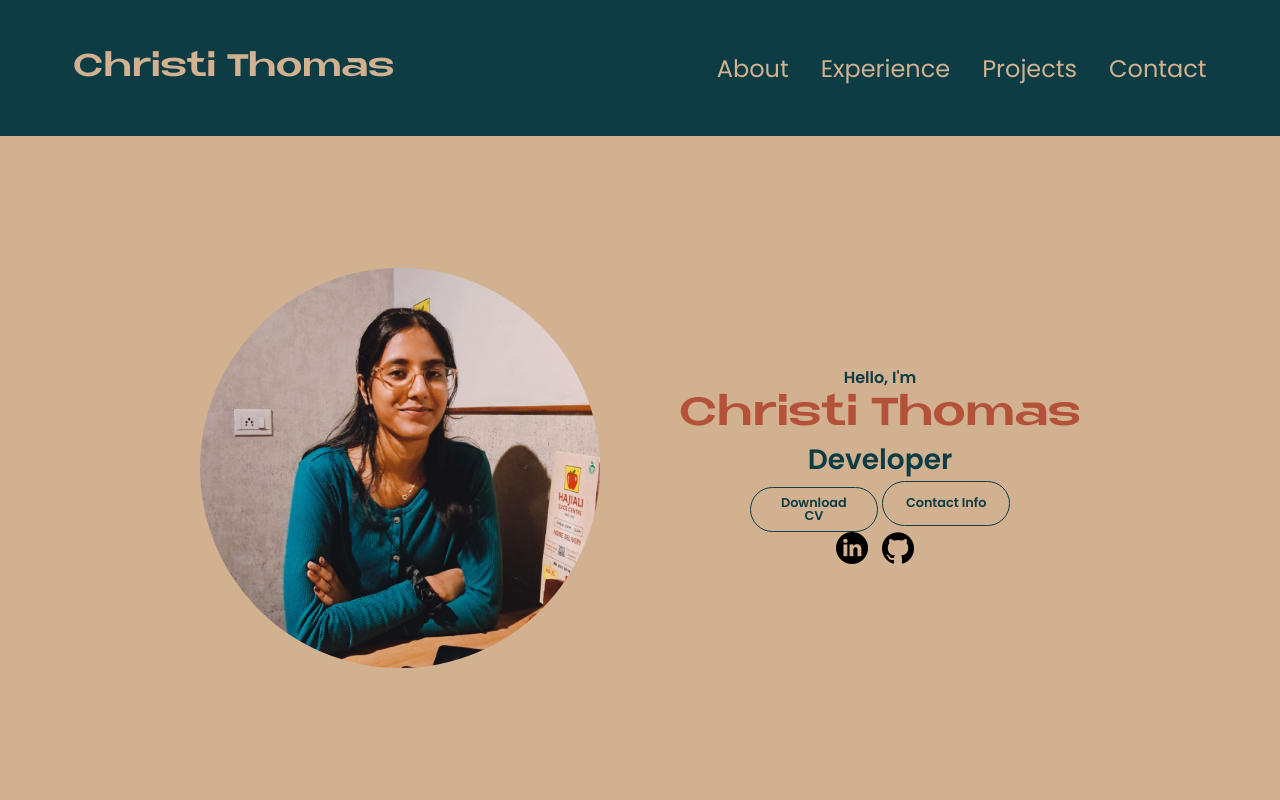
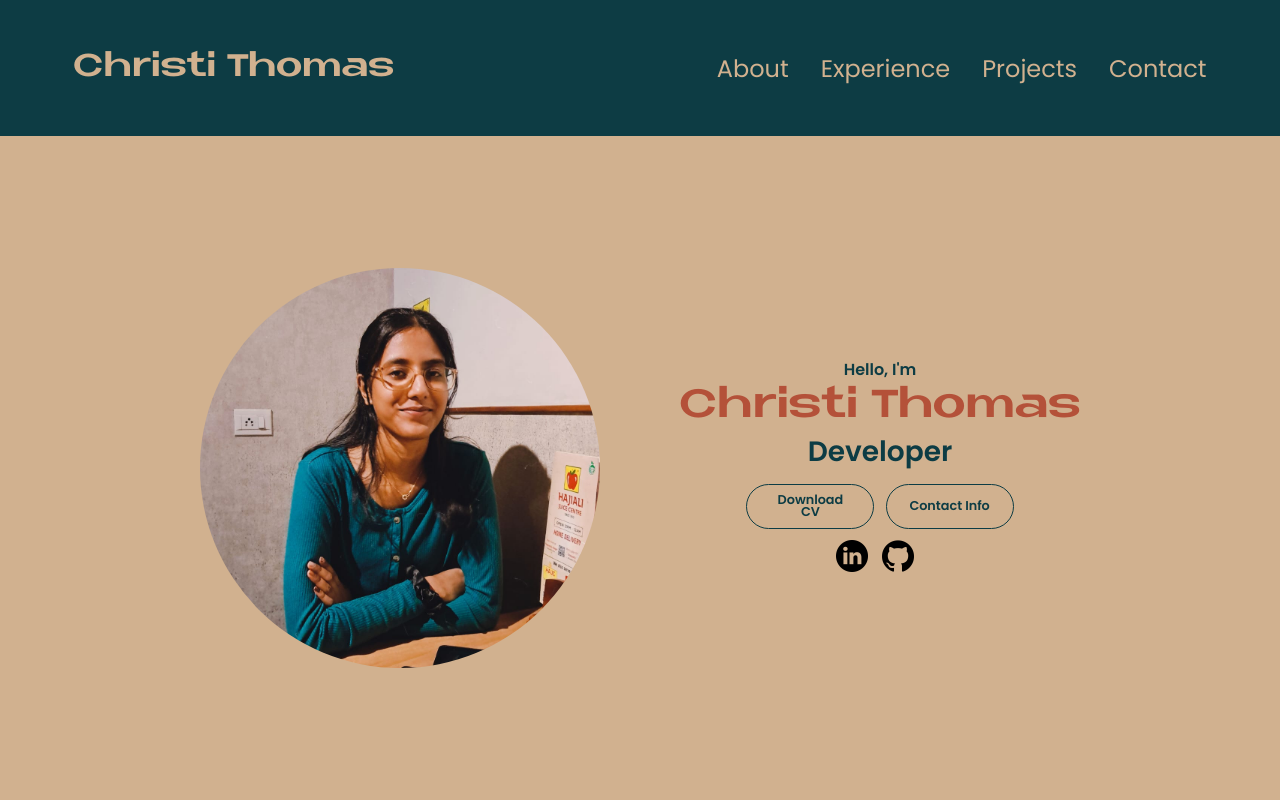
Before and after one commit to Christi049/portfolio-1, a plain HTML site: page index.html in a window 1280 px wide. Shown: the top 800 px of the page. Drawn offline with Linux system fonts and the light colour scheme.

Commit message:
Updated styles

```diff
--- a/index.html
+++ b/index.html
@@ -40,7 +40,7 @@
       <div class="first-line">Hello, I'm</div>
       <div class="name">Christi Thomas</div>
       <div class="third-line">Developer</div>
-      <div class="btns">
+      <div class="btns-profile">
         <button class="btn1">Download CV</button>
         <button class="btn2">Contact Info</button>
       </div>
--- a/style.css
+++ b/style.css
@@ -230,6 +230,13 @@ section {
   text-decoration: none;
 }
 
+.btns-profile{
+  display: flex;
+  justify-content: center;
+  align-items: center;
+  gap: 0.7rem;
+  padding: 0.7rem;
+}
 
 .btn1:hover ,
 .btn2:hover{
```
